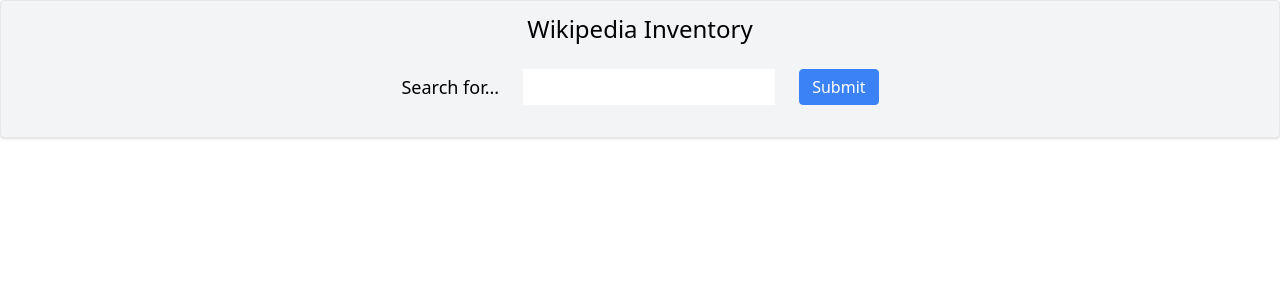
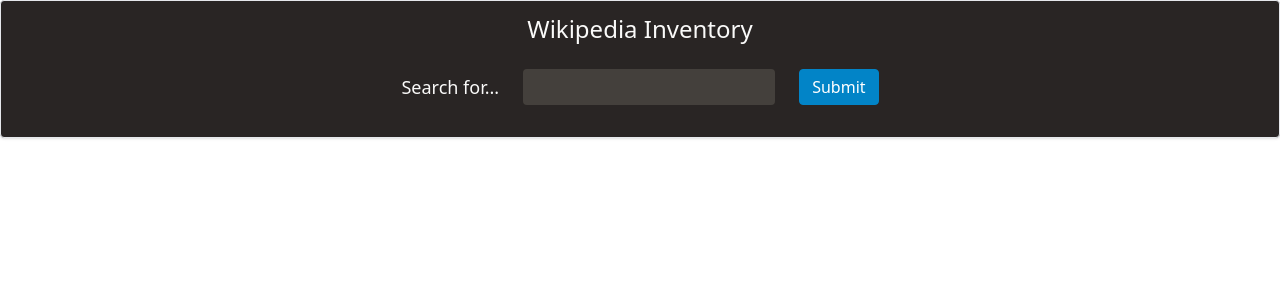
Before and after one commit to ThanasisBalamatsis/wikipedia-react-app, a React (Create React App) app: page / in a window 1280 px wide. Shown: the top 300 px of the page. Built offline with nearby package versions, Linux system fonts and the light colour scheme.

Commit message:
Make style changes to panels and buttons

```diff
--- a/src/components/Button.js
+++ b/src/components/Button.js
@@ -7,7 +7,7 @@
     ...rest
 }) {
     const classes = classnames("flex items-center px-3 py-1.5 border h-9 m-1 font-thin",{
-        "border-blue-500 bg-blue-500 text-white rounded" : submit,
+        "border-sky-600 bg-sky-600 text-white rounded" : submit,
         "border-red-400 bg-red-500" : close
     });
 
--- a/src/components/Form.js
+++ b/src/components/Form.js
@@ -29,10 +29,10 @@
 
     return (
         <Panel searchPanel {...rest}>
-            <label className="font-thin text-2xl mb-1">{title}</label>
+            <label className="font-thin text-2xl text-stone-50 mb-1">{title}</label>
             <form className={classes} onSubmit={handleSubmit}>
-                <label className="text-lg m-1 font-thin">{children}</label>
-                <input className="font-thin font-style: italic text-lg h-9 m-5" value={term} onChange={handleChange}/>
+                <label className="text-lg m-1 font-thin text-stone-50">{children}</label>
+                <input className="font-thin font-style: italic text-lg text-center h-9 m-5 text-stone-50 rounded bg-stone-700" value={term} onChange={handleChange}/>
                 <Button submit>Submit</Button>
             </form>
         </Panel>
--- a/src/components/Panel.js
+++ b/src/components/Panel.js
@@ -3,10 +3,10 @@
 export default function Panel({children, searchPanel, termPanel, ...rest}) {
 
     const classes = classnames(
-        "place-items-center border rounded p-3 shadow bg-gray-100",
+        "place-items-center border rounded p-3 shadow ",
         {
-            "w-full grid": searchPanel,
-            "w-5/6 m-6 h-64 place-self-center text-center": termPanel
+            "w-full grid bg-stone-800": searchPanel,
+            "w-5/6 m-6 h-64 place-self-center text-center bg-stone-100": termPanel
         }
     );
 
```
